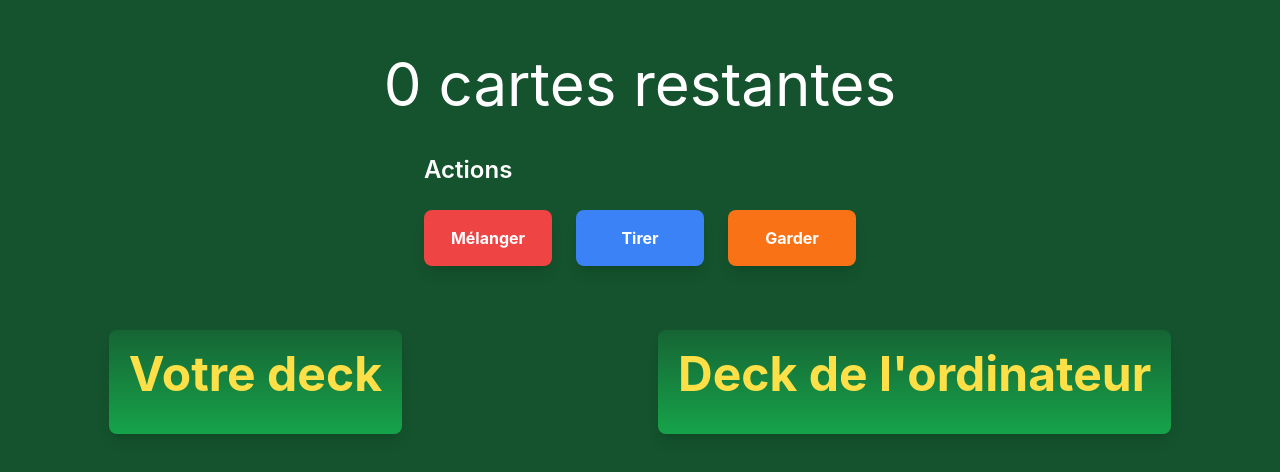
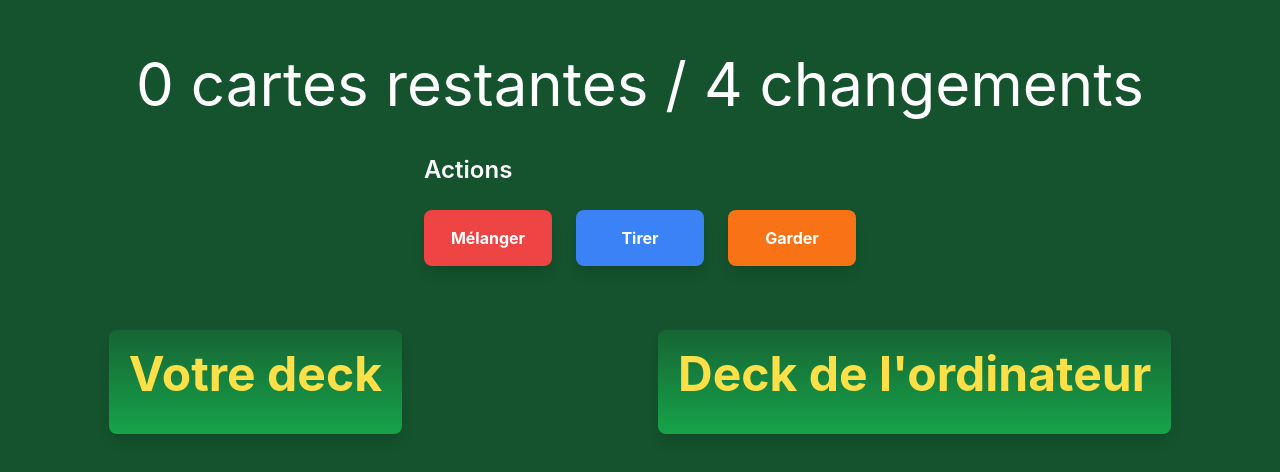
Before and after one commit to HugoWeh/exam-html-css-js, a React (Create React App) app: page / in a window 1280 px wide. Shown: the part 156-628 px from the top of the page. Built offline with nearby package versions, Linux system fonts and the light colour scheme.

Commit message:
display turns

```diff
--- a/src/components/Game.jsx
+++ b/src/components/Game.jsx
@@ -176,7 +176,7 @@ const Game = () => {
         </>
       ) : (
         <h1 className="text-6xl text-white">
-          {state.deck.length} cartes restantes
+          {state.deck.length} cartes restantes / {state.turn} changements
         </h1>
       )}
       <div className="flex flex-col gap-4 mb-6">
```
